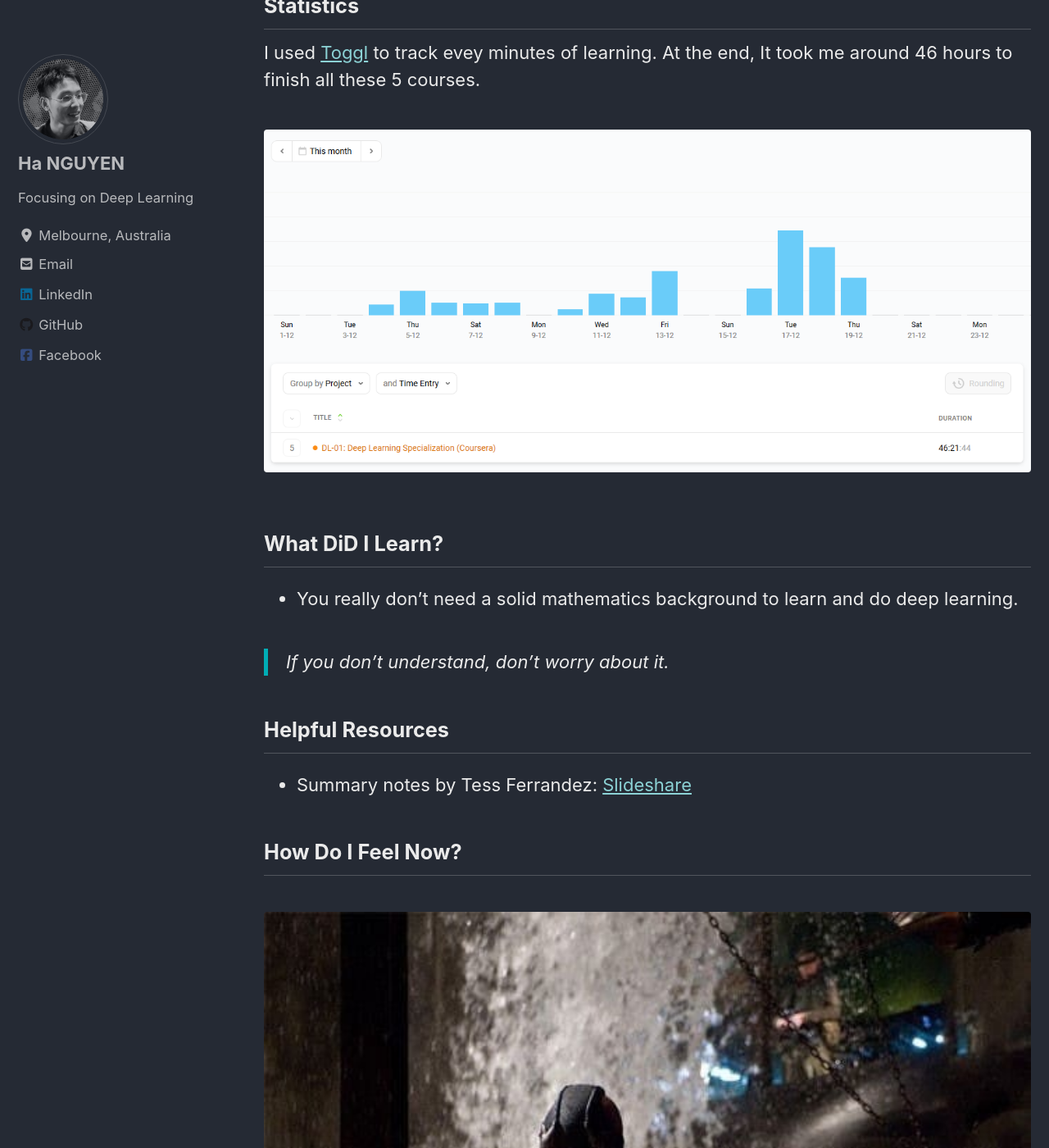
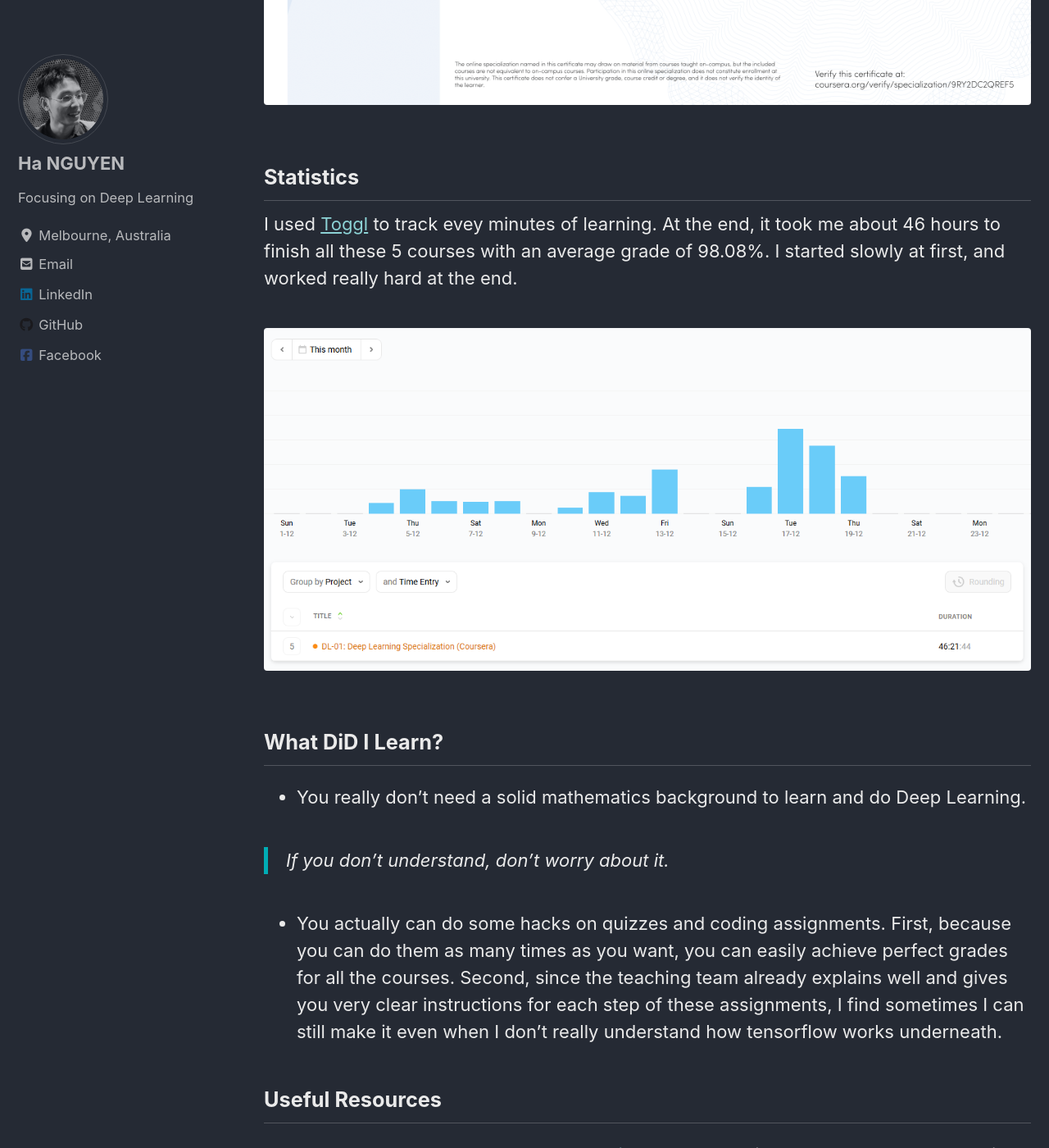
Before and after one commit to datasciblog/datasciblog.github.io, a Jekyll site: the page built from _posts/2019-12-19-DL-xx-accomplishing-deep-learning-specialization.md, in a window 1280 px wide and 1400 px high, scrolled down 1189 px. Shown: the whole window at 82% size. Built offline with Jekyll 4.4.1, drawn with Linux system fonts in a browser that asks for light colours; cached includes are drawn as plain includes; nearby versions of some CDN libraries; some of the changed text lies outside the part shown.

Commit message:
Update 2019-12-19-DL-xx-accomplishing-deep-learning-specialization.md

```diff
--- a/_posts/2019-12-19-DL-xx-accomplishing-deep-learning-specialization.md
+++ b/_posts/2019-12-19-DL-xx-accomplishing-deep-learning-specialization.md
@@ -17,7 +17,9 @@ classes: wide
 
 ## Yay!
 
-Finally, I can finish the [Deep Learning Specialization](https://www.coursera.org/specializations/deep-learning) offered by Coursera.
+Finally, I can finish the [Deep Learning Specialization](https://www.coursera.org/specializations/deep-learning) offered by Coursera. There are so many reviews about this course out there but I still want to give you some words.
+
+> If you want to start with Deep Learning, you definitely should take this course. However, it would not enough for you to really doing something serious as I found it more theoretical than practical. The good thing is, you will probably have a very good foundation to keep moving with other courses.
 
 <figure>
 	<img src="https://github.com/datasciblog/datasciblog.github.io/blob/master/_posts/images/2019-12-19-DL-xx-accomplishing-deep-learning-specialization/cert.png?raw=true">
@@ -26,7 +28,7 @@ Finally, I can finish the [Deep Learning Specialization](https://www.coursera.or
 
 ## Statistics
 
-I used [Toggl](https://toggl.com/) to track evey minutes of learning. At the end, It took me around 46 hours to finish all these 5 courses.
+I used [Toggl](https://toggl.com/) to track evey minutes of learning. At the end, it took me about 46 hours to finish all these 5 courses with an average grade of 98.08%. I started slowly at first, and worked really hard at the end.
 
 <figure>
 	<img src="https://github.com/datasciblog/datasciblog.github.io/blob/master/_posts/images/2019-12-19-DL-xx-accomplishing-deep-learning-specialization/time.png?raw=true">
@@ -35,13 +37,15 @@ I used [Toggl](https://toggl.com/) to track evey minutes of learning. At the end
 
 ## What DiD I Learn?
 
-- You really don't need a solid mathematics background to learn and do deep learning.
+- You really don't need a solid mathematics background to learn and do Deep Learning.
 
 > If you don't understand, don't worry about it.
 
-## Helpful Resources
+- You actually can do some hacks on quizzes and coding assignments. First, because you can do them as many times as you want, you can easily achieve perfect grades for all the courses. Second, since the teaching team already explains well and gives you very clear instructions for each step of these assignments, I find sometimes I can still make it even when I don't really understand how tensorflow works underneath.
 
-- Summary notes by Tess Ferrandez: [Slideshare](https://www.slideshare.net/TessFerrandez/notes-from-coursera-deep-learning-courses-by-andrew-ng)
+## Useful Resources
+
+- Summary notes by Tess Ferrandez: [Slideshare](https://www.slideshare.net/TessFerrandez/notes-from-coursera-deep-learning-courses-by-andrew-ng). I've printed the notes and been using them to revise along and after the course.
 
 ## How Do I Feel Now?
 
@@ -50,11 +54,13 @@ I used [Toggl](https://toggl.com/) to track evey minutes of learning. At the end
 	<figcaption></figcaption>
 </figure>
 
-## What Next?
+## What's Next?
+
+Courses:
+- [Practical Deep Learning for Coders, v3](https://course.fast.ai/): This course may take more than 46 hours and efforts but it will give me a lot of chance to build some real Deep Learning models.
+
+> If you want to become a Deep Learning expert, you need to train a lot of models. - [Jeremy Howard](https://www.youtube.com/watch?v=J6XcP4JOHmk&list=PLrAXtmErZgOdP_8GztsuKi9nrraNbKKp4)
 
 Side Projects:
 - Bib Recognition
 - Hit Song Prediction
-
-Courses:
-- [Practical Deep Learning for Coders, v3](https://course.fast.ai/)
```
